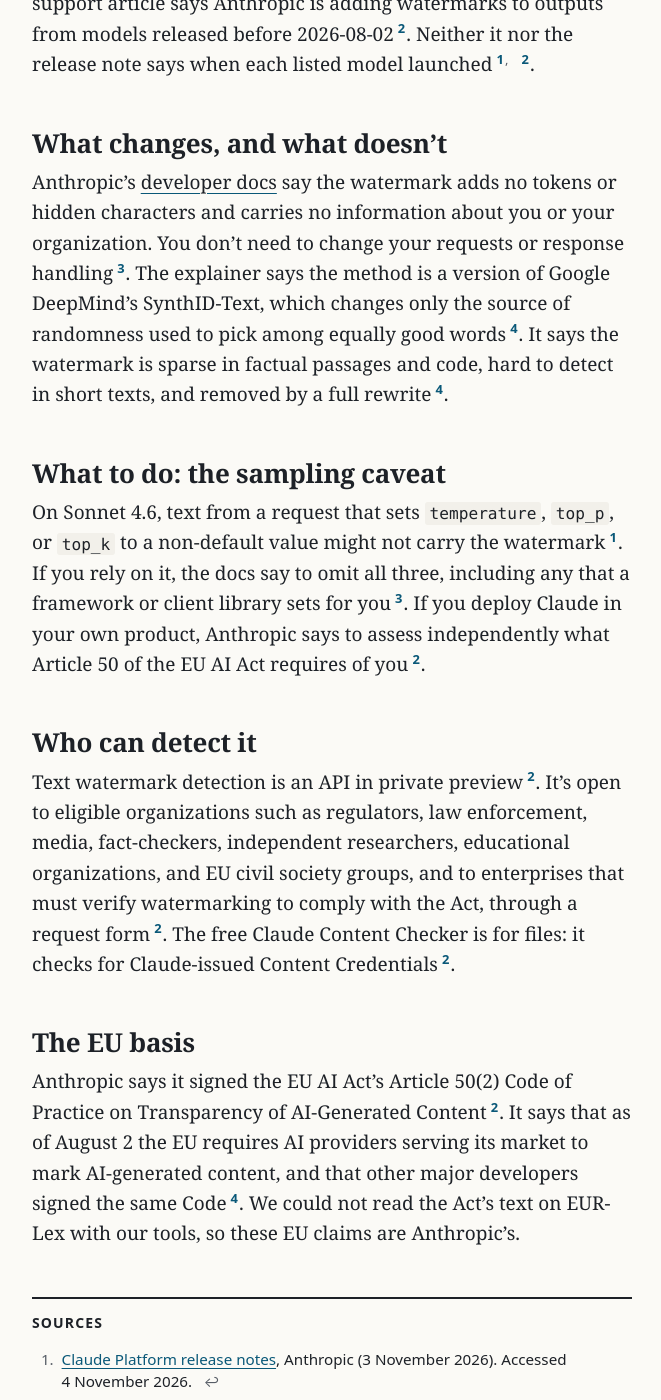
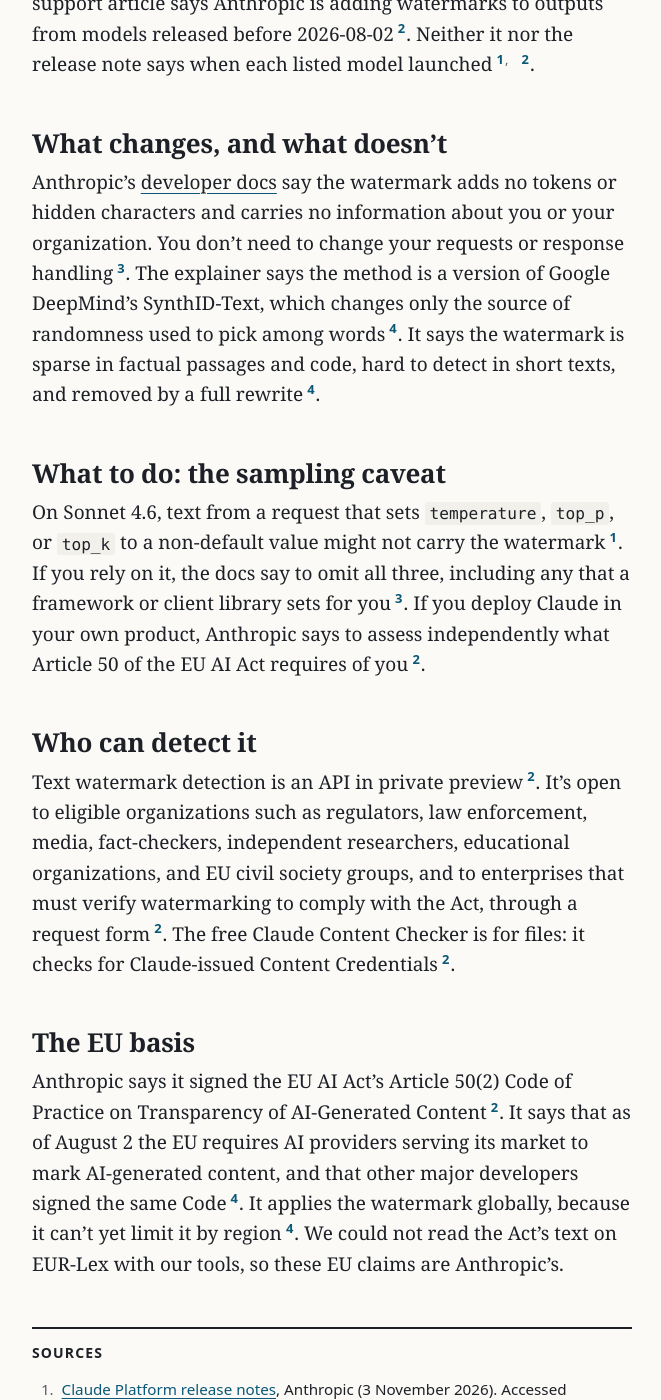
Before and after one commit to northwind-press/northwind-press.github.io, a Jekyll site: the page built from _posts/2026-11-04-claude-text-watermark.md, in a window 1280 px wide and 1400 px high, scrolled down 1218 px. Shown: the whole window, without its empty margins (308-969 px from the left). Built offline with Jekyll 4.4.1, drawn with Linux system fonts in a browser that asks for light colours.

Commit message:
Desk edit: watermark (global application line; SynthID wording matches explainer)
Co-Authored-By: Claude Opus 5.5 <noreply@anthropic.com>

```diff
--- a/_posts/2026-11-04-claude-text-watermark.md
+++ b/_posts/2026-11-04-claude-text-watermark.md
@@ -35,7 +35,7 @@ The sources describe the scope differently. Anthropic's [explainer](https://www.
 
 ## What changes, and what doesn't
 
-Anthropic's [developer docs](https://docs.claude.com/en/docs/build-with-claude/text-watermark) say the watermark adds no tokens or hidden characters and carries no information about you or your organization. You don't need to change your requests or response handling{% include cite.html n=3 %}. The explainer says the method is a version of Google DeepMind's SynthID-Text, which changes only the source of randomness used to pick among equally good words{% include cite.html n=4 %}. It says the watermark is sparse in factual passages and code, hard to detect in short texts, and removed by a full rewrite{% include cite.html n=4 %}.
+Anthropic's [developer docs](https://docs.claude.com/en/docs/build-with-claude/text-watermark) say the watermark adds no tokens or hidden characters and carries no information about you or your organization. You don't need to change your requests or response handling{% include cite.html n=3 %}. The explainer says the method is a version of Google DeepMind's SynthID-Text, which changes only the source of randomness used to pick among words{% include cite.html n=4 %}. It says the watermark is sparse in factual passages and code, hard to detect in short texts, and removed by a full rewrite{% include cite.html n=4 %}.
 
 ## What to do: the sampling caveat
 
@@ -47,4 +47,4 @@ Text watermark detection is an API in private preview{% include cite.html n=2 %}
 
 ## The EU basis
 
-Anthropic says it signed the EU AI Act's Article 50(2) Code of Practice on Transparency of AI-Generated Content{% include cite.html n=2 %}. It says that as of August 2 the EU requires AI providers serving its market to mark AI-generated content, and that other major developers signed the same Code{% include cite.html n=4 %}. We could not read the Act's text on EUR-Lex with our tools, so these EU claims are Anthropic's.
+Anthropic says it signed the EU AI Act's Article 50(2) Code of Practice on Transparency of AI-Generated Content{% include cite.html n=2 %}. It says that as of August 2 the EU requires AI providers serving its market to mark AI-generated content, and that other major developers signed the same Code{% include cite.html n=4 %}. It applies the watermark globally, because it can't yet limit it by region{% include cite.html n=4 %}. We could not read the Act's text on EUR-Lex with our tools, so these EU claims are Anthropic's.
```
